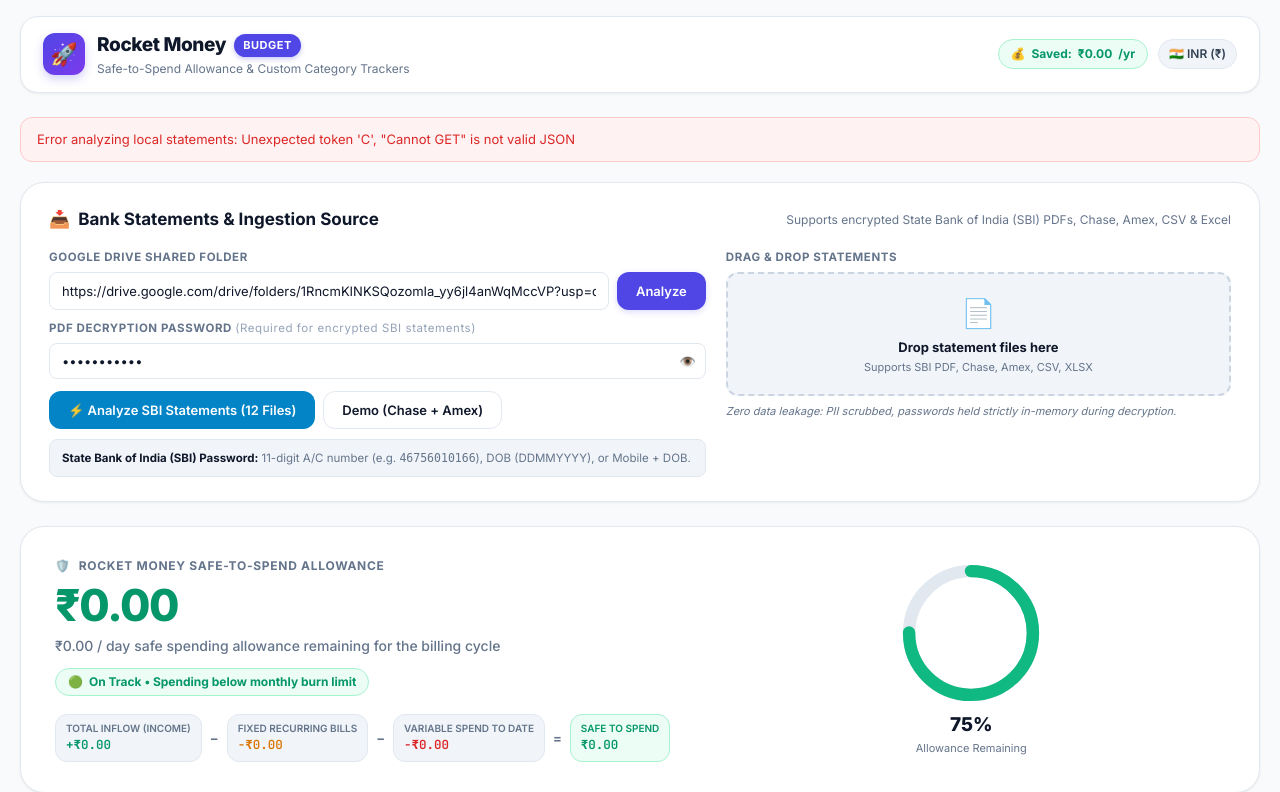
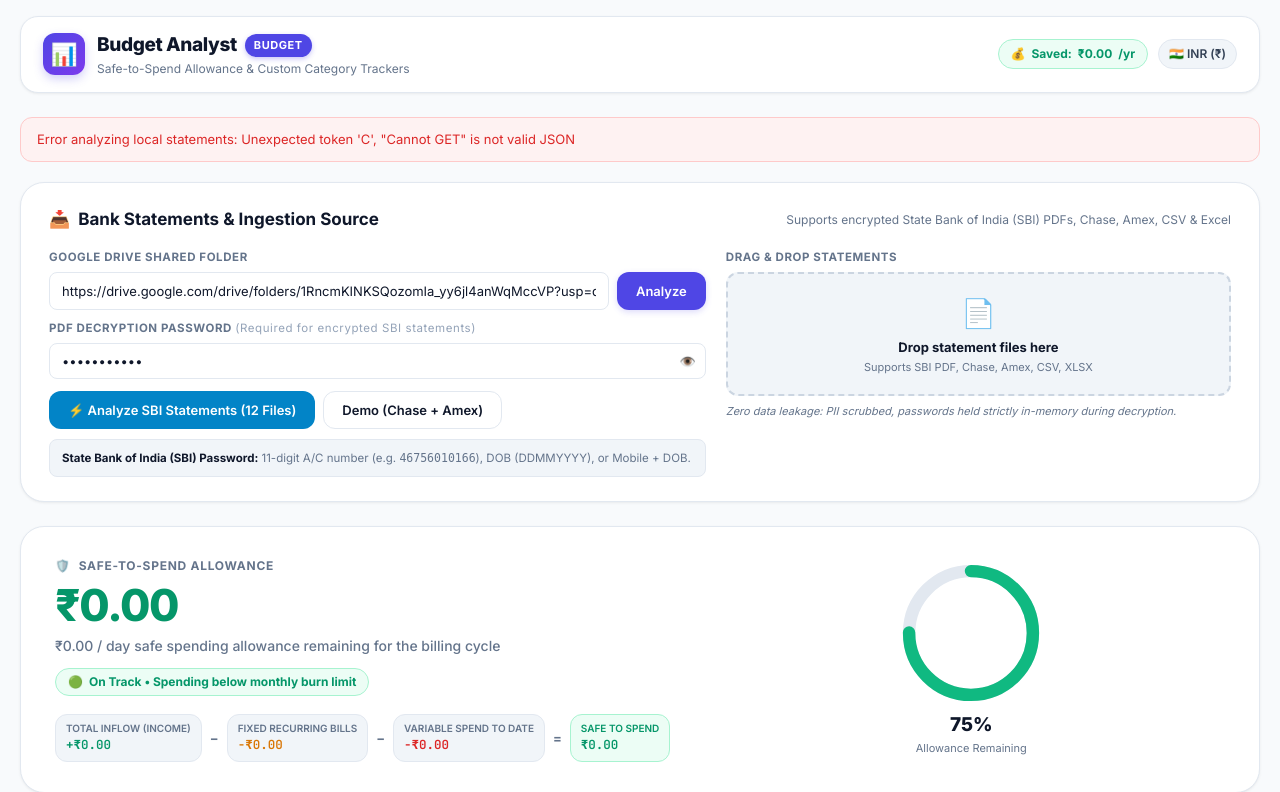
Before and after one commit to swaroop22/bank-statement-analyst-agent, a Flask app: page / in a window 1280 px wide. Shown: the top 792 px of the page. Run offline with Flask 3, Linux system fonts and the light colour scheme; some libraries are stand-ins or nearby versions.

Commit message:
Remove all Rocket Money brand references across the application

```diff
--- a/app.py
+++ b/app.py
@@ -20,7 +20,7 @@ os.makedirs(app.config['UPLOAD_FOLDER'], exist_ok=True)
 
 pipeline = SpendingAnalysisPipeline()
 
-# Rocket Money Budget & Concierge State
+# Budget & Concierge State
 USER_SETTINGS = {
     "income_target": None,
     "pay_cadence": "Monthly",
@@ -38,9 +38,9 @@ LATEST_REPORT = {
 }
 
 
-def generate_rocket_budget(report_dict, user_settings=None):
+def generate_budget(report_dict, user_settings=None):
     """
-    Computes Rocket Money style safe-to-spend allowance, category budget targets,
+    Computes safe-to-spend allowance, category budget targets,
     pacing status, and recommended category spending caps.
     """
     settings = user_settings or USER_SETTINGS
@@ -66,7 +66,7 @@ def generate_rocket_budget(report_dict, user_settings=None):
         if c_name in custom_budgets and custom_budgets[c_name] is not None:
             limit = float(custom_budgets[c_name])
         else:
-            # Intelligent Rocket Money recommendation
+            # Category budget recommendation
             if currency == "INR":
                 if c_spent > 0:
                     limit = float(max(round(c_spent * 1.15, -2), round(c_spent + 200, -2)))
@@ -100,7 +100,7 @@ def generate_rocket_budget(report_dict, user_settings=None):
             "top_merchants": cat.get("top_merchants", [])
         })
 
-    # Rocket Money Safe-to-Spend Allowance:
+    # Safe-to-Spend Allowance:
     # Safe to Spend = Monthly Inflow - Fixed Recurring Bills - Variable Outflow to date
     if income > 0:
         safe_to_spend = max(0.0, income - recurring_monthly - total_variable_spent)
@@ -132,6 +132,8 @@ def generate_rocket_budget(report_dict, user_settings=None):
     }
 
 
+
+
 @app.route('/')
 def index():
     return render_template('index.html')
@@ -161,14 +163,14 @@ def analyze_drive():
         LATEST_REPORT["markdown"] = md_text
 
         rep_dict = report.to_dict()
-        rocket_budget = generate_rocket_budget(rep_dict, USER_SETTINGS)
+        budget_data = generate_budget(rep_dict, USER_SETTINGS)
 
         return jsonify({
             "success": True,
             "report": rep_dict,
             "transactions": [t.to_dict() for t in txs],
             "markdown": md_text,
-            "rocket_budget": rocket_budget
+            "budget": budget_data
         })
     except Exception as e:
         err_msg = str(e)
@@ -202,14 +204,14 @@ def analyze_files():
         LATEST_REPORT["markdown"] = md_text
 
         rep_dict = report.to_dict()
-        rocket_budget = generate_rocket_budget(rep_dict, USER_SETTINGS)
+        budget_data = generate_budget(rep_dict, USER_SETTINGS)
 
         return jsonify({
             "success": True,
             "report": rep_dict,
             "transactions": [t.to_dict() for t in txs],
             "markdown": md_text,
-            "rocket_budget": rocket_budget
+            "budget": budget_data
         })
     except Exception as e:
         err_msg = str(e)
@@ -247,14 +249,14 @@ def analyze_downloaded():
         LATEST_REPORT["markdown"] = md_text
 
         rep_dict = report.to_dict()
-        rocket_budget = generate_rocket_budget(rep_dict, USER_SETTINGS)
+        budget_data = generate_budget(rep_dict, USER_SETTINGS)
 
         return jsonify({
             "success": True,
             "report": rep_dict,
             "transactions": [t.to_dict() for t in txs],
             "markdown": md_text,
-            "rocket_budget": rocket_budget
+            "budget": budget_data
         })
     except Exception as e:
         err_msg = str(e)
@@ -286,14 +288,14 @@ def sample_demo():
         LATEST_REPORT["markdown"] = md_text
 
         rep_dict = report.to_dict()
-        rocket_budget = generate_rocket_budget(rep_dict, USER_SETTINGS)
+        budget_data = generate_budget(rep_dict, USER_SETTINGS)
 
         return jsonify({
             "success": True,
             "report": rep_dict,
             "transactions": [t.to_dict() for t in txs],
             "markdown": md_text,
-            "rocket_budget": rocket_budget
+            "budget": budget_data
         })
     except Exception as e:
         return jsonify({"success": False, "error": str(e)}), 500
@@ -301,7 +303,7 @@ def sample_demo():
 
 @app.route('/api/budget-settings', methods=['GET', 'POST'])
 def budget_settings():
-    """Retrieve or update Rocket Money budget targets and pay schedule."""
+    """Retrieve or update budget targets and pay schedule."""
     if request.method == 'POST':
         data = request.get_json() or {}
         if 'income_target' in data:
@@ -323,10 +325,10 @@ def budget_settings():
                 except (ValueError, TypeError):
                     pass
 
-    # If we have an active report, return updated rocket budget
+    # If we have an active report, return updated budget
     current_budget = None
     if LATEST_REPORT["report"]:
-        current_budget = generate_rocket_budget(LATEST_REPORT["report"].to_dict(), USER_SETTINGS)
+        current_budget = generate_budget(LATEST_REPORT["report"].to_dict(), USER_SETTINGS)
 
     return jsonify({
         "success": True,
@@ -337,13 +339,13 @@ def budget_settings():
             "category_budgets": USER_SETTINGS['category_budgets'],
             "total_annual_saved": USER_SETTINGS['total_annual_saved']
         },
-        "rocket_budget": current_budget
+        "budget": current_budget
     })
 
 
 @app.route('/api/concierge-cancel', methods=['POST'])
 def concierge_cancel():
-    """Cancel subscription via Rocket Money concierge simulation."""
+    """Cancel subscription via concierge simulation."""
     data = request.get_json() or {}
     merchant = data.get('merchant', '').strip()
     monthly_amount = float(data.get('monthly_amount', 0.0))
@@ -366,7 +368,7 @@ def concierge_cancel():
 
     current_budget = None
     if LATEST_REPORT["report"]:
-        current_budget = generate_rocket_budget(LATEST_REPORT["report"].to_dict(), USER_SETTINGS)
+        current_budget = generate_budget(LATEST_REPORT["report"].to_dict(), USER_SETTINGS)
 
     return jsonify({
         "success": True,
@@ -374,7 +376,7 @@ def concierge_cancel():
         "annual_savings": annual_savings,
         "total_annual_saved": USER_SETTINGS["total_annual_saved"],
         "canceled_subscriptions": list(USER_SETTINGS["canceled_subscriptions"].values()),
-        "rocket_budget": current_budget
+        "budget": current_budget
     })
 
 
@@ -392,13 +394,13 @@ def concierge_restore():
 
     current_budget = None
     if LATEST_REPORT["report"]:
-        current_budget = generate_rocket_budget(LATEST_REPORT["report"].to_dict(), USER_SETTINGS)
+        current_budget = generate_budget(LATEST_REPORT["report"].to_dict(), USER_SETTINGS)
 
     return jsonify({
         "success": True,
         "total_annual_saved": USER_SETTINGS["total_annual_saved"],
         "canceled_subscriptions": list(USER_SETTINGS["canceled_subscriptions"].values()),
-        "rocket_budget": current_budget
+        "budget": current_budget
     })
 
 
--- a/templates/index.html
+++ b/templates/index.html
@@ -3,8 +3,8 @@
 <head>
   <meta charset="UTF-8">
   <meta name="viewport" content="width=device-width, initial-scale=1.0">
-  <title>Rocket Money • Budget</title>
-  <meta name="description" content="Rocket Money custom budgeting and safe-to-spend allowance tracker. Monitor spending by category, adjust budget limits, track recurring bills, and cancel unwanted subscriptions.">
+  <title>Budget • Personal Finance & Spending Analyst</title>
+  <meta name="description" content="Custom budgeting and safe-to-spend allowance tracker. Monitor spending by category, adjust budget limits, track recurring bills, and cancel unwanted subscriptions.">
   <link rel="preconnect" href="https://fonts.googleapis.com">
   <link rel="preconnect" href="https://fonts.gstatic.com" crossorigin>
   <link href="https://fonts.googleapis.com/css2?family=Inter:wght@300;400;500;600;700;800&family=JetBrains+Mono:wght@400;500;600&display=swap" rel="stylesheet">
@@ -24,7 +24,7 @@
       --text-muted: #64748B;
       --text-light: #94A3B8;
 
-      /* Rocket Money Brand Colors */
+      /* Primary Brand Colors */
       --primary: #4F46E5;
       --primary-hover: #4338CA;
       --primary-light: #EEF2FF;
@@ -109,7 +109,7 @@
       text-decoration: none;
     }
 
-    .rocket-logo-icon {
+    .brand-logo-icon {
       width: 42px;
       height: 42px;
       border-radius: var(--radius-md);
@@ -991,10 +991,10 @@
     <!-- Top Navigation Bar - Dedicated Exclusively to Budget -->
     <nav class="top-nav">
       <div class="brand-wrap">
-        <div class="rocket-logo-icon">🚀</div>
+        <div class="brand-logo-icon">📊</div>
         <div>
           <div class="brand-title">
-            Rocket Money
+            Budget Analyst
             <span class="brand-pill">Budget</span>
           </div>
           <div class="brand-sub">Safe-to-Spend Allowance & Custom Category Trackers</div>
@@ -1098,7 +1098,7 @@
       <div class="left-to-spend-hero">
         <div>
           <div class="lts-label">
-            <span>🛡️</span> Rocket Money Safe-to-Spend Allowance
+            <span>🛡️</span> Safe-to-Spend Allowance
           </div>
           <div class="lts-amount" id="ltsAmountVal">₹0.00</div>
           <div class="lts-daily" id="ltsDailyVal">
@@ -1108,7 +1108,7 @@
             <span>🟢</span> On Track • Spending below monthly burn limit
           </div>
 
-          <!-- Rocket Money Equation Breakdown -->
+          <!-- Safe-to-Spend Allowance Equation Breakdown -->
           <div class="equation-bar">
             <div class="eq-item">
               <div class="eq-item-lbl">Total Inflow (Income)</div>
@@ -1181,7 +1181,7 @@
         </div>
       </div>
 
-      <!-- 3. Category Spend Trackers (Rocket Money Signature Grid with Sliders) -->
+      <!-- 3. Category Spend Trackers (Signature Grid with Budget Sliders) -->
       <div class="white-card">
         <div class="section-title-wrap">
           <div class="section-title">
@@ -1313,11 +1313,11 @@
   <div id="conciergeModal" class="modal-overlay">
     <div class="modal-card">
       <div class="modal-title">
-        <span>🚀</span> Rocket Money Cancel Concierge
+        <span>⚡</span> Subscription Cancel Concierge
       </div>
       <div class="modal-body">
         <p style="margin-bottom: 10px;">
-          Would you like the Rocket Money Concierge to cancel your subscription to <strong id="conciergeMerchantName" style="color: var(--text-main);">Merchant</strong>?
+          Would you like the Subscription Concierge to cancel your subscription to <strong id="conciergeMerchantName" style="color: var(--text-main);">Merchant</strong>?
         </p>
         <div style="background: var(--emerald-light); border: 1px solid var(--emerald-border); border-radius: var(--radius-md); padding: 12px; margin-bottom: 10px;">
           <div style="font-size: 11px; font-weight: 700; color: var(--emerald-dark); text-transform: uppercase;">Estimated Annual Savings</div>
@@ -1553,7 +1553,7 @@
     // Analysis Success Handler
     function handleAnalysisSuccess(res) {
       currentReport = res.report;
-      currentBudget = res.rocket_budget;
+      currentBudget = res.budget || res.budget_summary;
       allTransactions = res.transactions || [];
 
       // Currency
@@ -1583,8 +1583,8 @@
           body: JSON.stringify(payload)
         });
         const res = await resp.json();
-        if (res.rocket_budget) {
-          currentBudget = res.rocket_budget;
+        if (res.budget || res.budget_summary) {
+          currentBudget = res.budget || res.budget_summary;
           renderDashboard(currentReport, currentBudget, allTransactions);
         }
       } catch (err) {
@@ -1756,7 +1756,7 @@
         r.optimization_opportunities.forEach(opt => {
           const div = document.createElement('div');
           div.className = 'insight-card opt';
-          div.innerHTML = `<strong>💡 Rocket Money Optimization:</strong> ${opt}`;
+          div.innerHTML = `<strong>💡 Smart Budget Optimization:</strong> ${opt}`;
           insightsContainer.appendChild(div);
         });
       }
@@ -1859,8 +1859,8 @@
         const res = await resp.json();
         if (res.success) {
           hideConciergeModal();
-          if (res.rocket_budget) {
-            currentBudget = res.rocket_budget;
+          if (res.budget || res.budget_summary) {
+            currentBudget = res.budget || res.budget_summary;
             renderDashboard(currentReport, currentBudget, allTransactions);
           }
           showAlert(`✓ Concierge Cancellation Initiated for ${merchant}! Saved ${formatAmount(monthlyAmount * 12)}/year.`, 'success');
```
Also changed, not shown: README.md.
